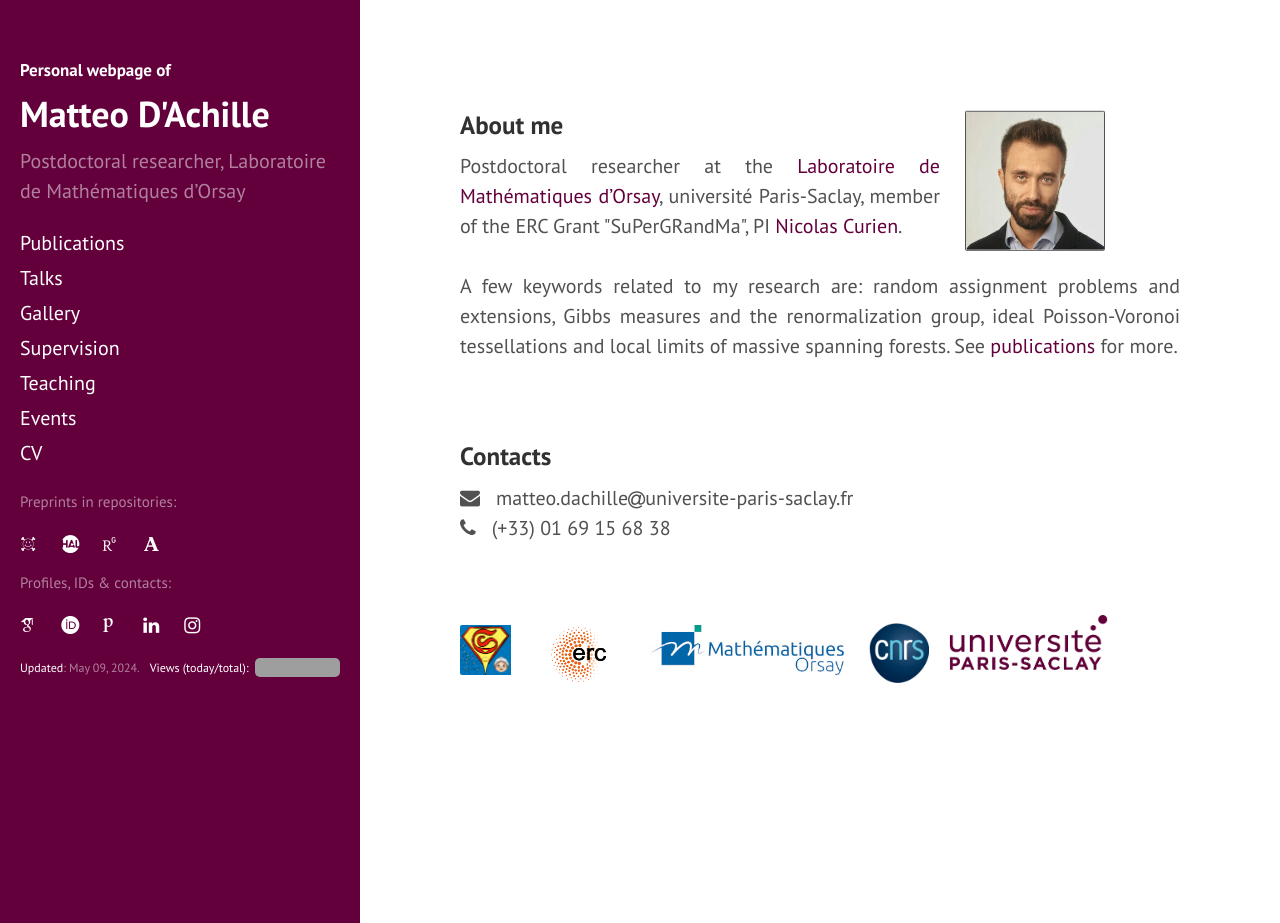
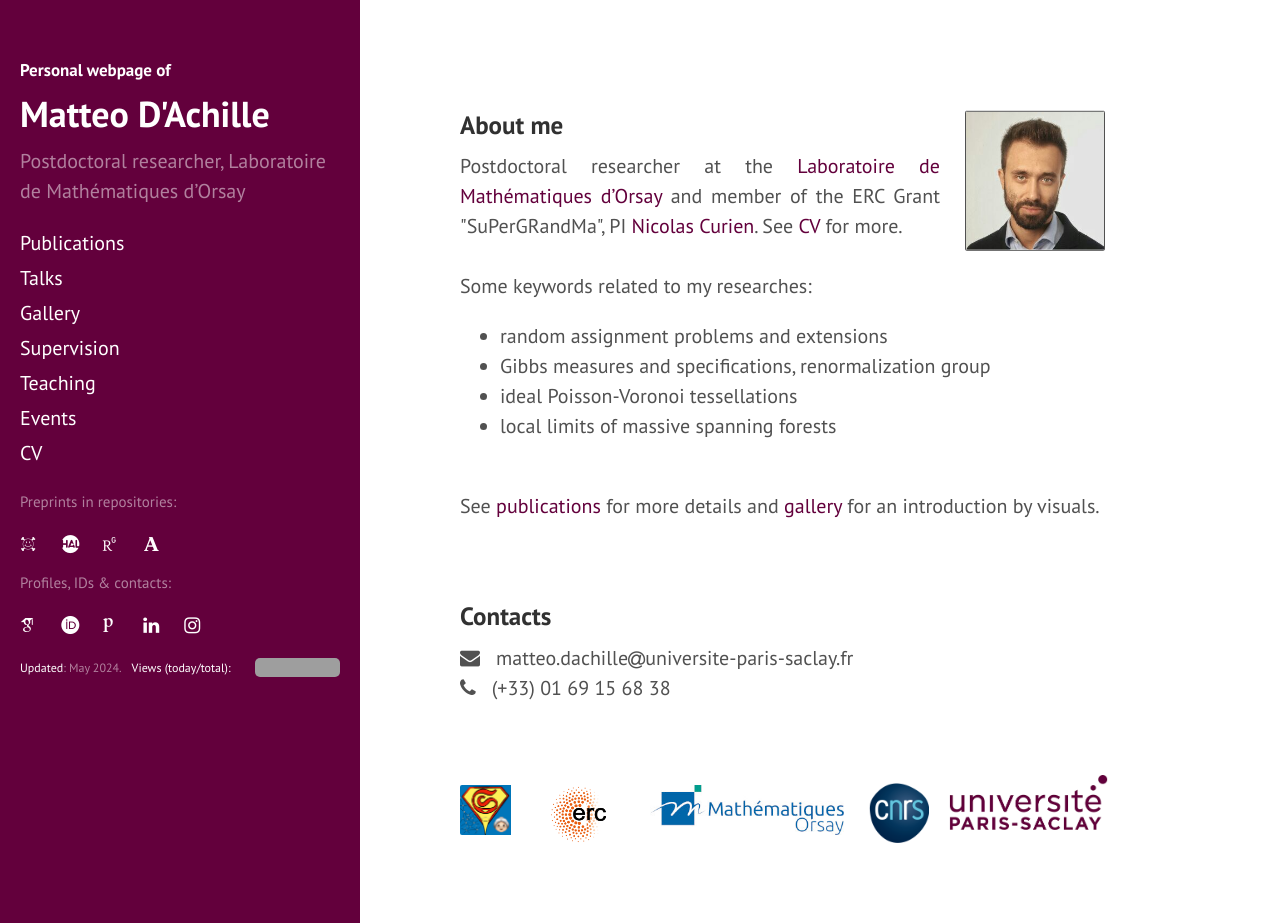
Before and after one commit to matteodachille/matteodachille.github.io, a Jekyll site: the page built from index.html, in a window 1280 px wide and 923 px high. Built offline with Jekyll 4.4.1, drawn with Linux system fonts in a browser that asks for light colours; nearby versions of some CDN libraries; some web fonts are replaced; the list of posts is cut into pages by our own code; grey boxes are pictures that could not be loaded.

Commit message:
Updated gallery and fixed typos

```diff
--- a/_includes/sidebar.html
+++ b/_includes/sidebar.html
@@ -171,7 +171,7 @@
          {% endif %}
 
   </div>
-  <p style="font-size:0.6rem;padding-top: 5px;"> <font color="#FFF">Updated</font>: {{ site.time | date: '%B %d, %Y' }}.<a href="https://matteodachille.github.io/"><font style="padding-left:10px; "color="#FFF">Views (today/total):</font><img alt="Hits" style="height: 19px; position:relative; float:right; margin-right=15px; top: -1px;" src="https://hits.sh/github.com/matteodachille.github.io/hits.svg?label=&nbsp;&view=today-total&extraCount=25880&style=flat-square&color=63003c&labelColor=63003c"/></a></p>
+  <p style="font-size:0.6rem;padding-top: 5px;"> <font color="#FFF">Updated</font>: {{ site.time | date: '%B %Y' }}.<a href="https://matteodachille.github.io/"><font style="padding-left:10px; "color="#FFF">Views (today/total):</font><img alt="Hits" style="height: 19px; position:relative; float:right; margin-right=15px; top: -1px;" src="https://hits.sh/github.com/matteodachille.github.io/hits.svg?label=&nbsp;&view=today-total&extraCount=25880&style=flat-square&color=63003c&labelColor=63003c"/></a></p>
 
 
   </div>
--- a/index.html
+++ b/index.html
@@ -17,7 +17,16 @@
 <h3>About me</h3>
 
 
-<p style="text-align:justify;">Postdoctoral researcher at the <a href="https://www.imo.universite-paris-saclay.fr/fr/" target="_blank">Laboratoire de Mathématiques d’Orsay</a>, université Paris-Saclay, member of the ERC Grant "SuPerGRandMa", PI <a href="https://www.imo.universite-paris-saclay.fr/~nicolas.curien/">Nicolas Curien</a>. <br/> <br/> A few keywords related to my research are: random assignment problems and extensions, Gibbs measures and the renormalization group, ideal Poisson-Voronoi tessellations and local limits of massive spanning forests. See <a href="/publications">publications</a> for more.</p>
+<p style="text-align:justify;">Postdoctoral researcher at the <a href="https://www.imo.universite-paris-saclay.fr/fr/" target="_blank">Laboratoire de Mathématiques d’Orsay</a> and member of the ERC Grant "SuPerGRandMa", PI <a href="https://www.imo.universite-paris-saclay.fr/~nicolas.curien/">Nicolas Curien</a>. See <a href="/CV">CV</a> for more. <br/> <br/> Some keywords related to my researches:
+<ul>
+  <li> random assignment problems and extensions </li>
+  <li> Gibbs measures and specifications, renormalization group </li>
+  <li> ideal Poisson-Voronoi tessellations </li>
+  <li> local limits of massive spanning forests</li>
+</ul>
+
+<br/>
+   See <a href="/publications">publications</a> for more details and <a href="/gallery">gallery</a> for an introduction by visuals.</p>
 
 
 
```
Also changed, not shown: activities.md (+1 -1 lines), gallery.md (+32 -13 lines), ipvt.md (+10 -6 lines), assets/brownianloop-n8192.png (added), assets/lsfz3.png (added), assets/portrait_C2.png (added).
